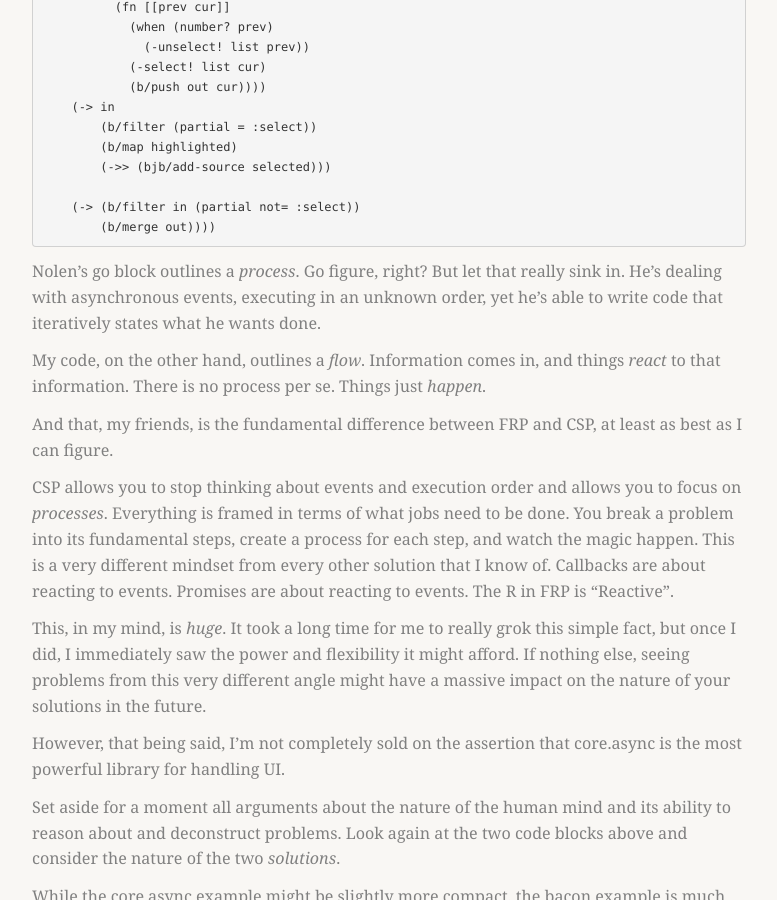
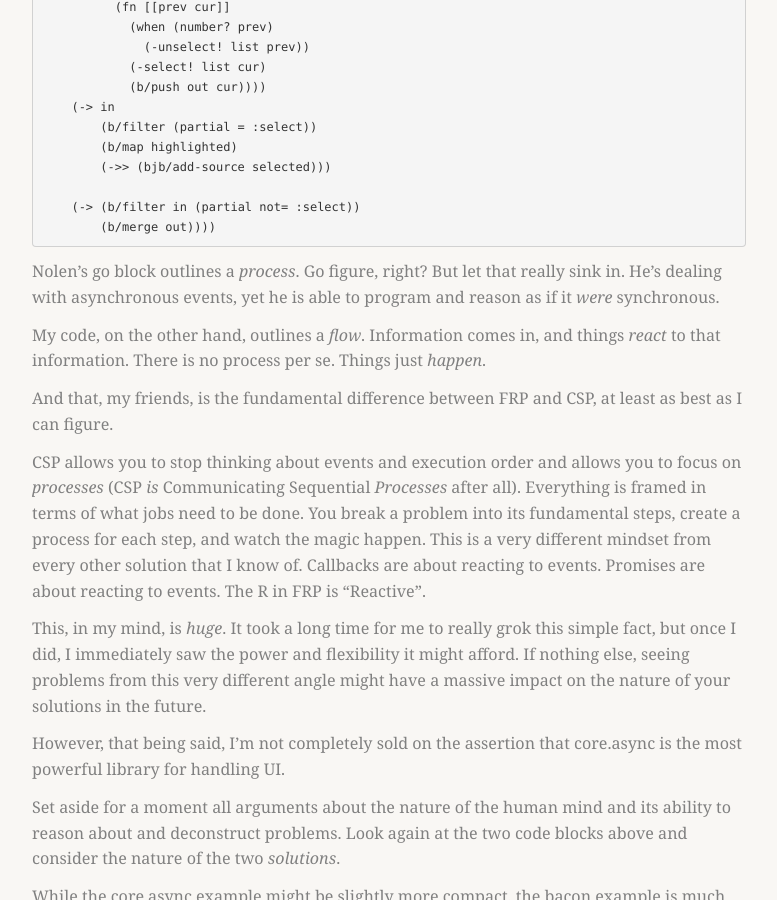
Before and after one commit to potetm/potetm.github.io, a Jekyll site: the page built from _posts/2014-01-25-responsive-design-csp.md, in a window 1280 px wide and 900 px high, scrolled down 5459 px. Shown: the whole window, without its empty margins (314-1091 px from the left). Built offline with Jekyll 4.4.1, drawn with Linux system fonts in a browser that asks for light colours; Markdown is read by kramdown in place of the engine named in the settings; some of the changed text lies outside the part shown.

Commit message:
Final version.

````diff
--- a/_posts/2014-01-25-responsive-design-csp.md
+++ b/_posts/2014-01-25-responsive-design-csp.md
@@ -7,7 +7,7 @@ Nolen's](http://swannodette.github.io/) excellent series of posts on Communicati
 consideration, I'm finally ready to comment on his [second post on CSP](http://swannodette.github.io/2013/07/31/extracting-processes/), *CSP
 is Responsive Design*.
 
-This is going to be a post in two parts.  In this post I will show my work closely following Nolen's design in his original post.  In the
+This is going to be a two part article.  In this post I will show my work closely following Nolen's design in his original post.  In the
 next post I will walk through how I would design the same component from scratch with bacon.js.  Both exercises have been useful in
 deciphering the relative strengths and weaknesses of core.async and bacon.js.
 
@@ -275,18 +275,18 @@ And my selector:
         (b/merge out))))
 ```
 
-Nolen's go block outlines a *process*.  Go figure, right?  But let that really sink in.  He's dealing with asynchronous events, executing in an
-unknown order, yet he's able to write code that iteratively states what he wants done.
+Nolen's go block outlines a *process*.  Go figure, right?  But let that really sink in.  He's dealing with asynchronous events, yet he is
+able to program and reason as if it *were* synchronous.
 
 My code, on the other hand, outlines a *flow*.  Information comes in, and things *react* to that information.  There is no process per se.
 Things just *happen*.
 
 And that, my friends, is the fundamental difference between FRP and CSP, at least as best as I can figure.
 
-CSP allows you to stop thinking about events and execution order and allows you to focus on *processes*.  Everything is framed in terms of
-what jobs need to be done.  You break a problem into its fundamental steps, create a process for each step, and watch the magic happen.
-This is a very different mindset from every other solution that I know of.  Callbacks are about reacting to events.  Promises are about
-reacting to events.  The R in FRP is "Reactive".
+CSP allows you to stop thinking about events and execution order and allows you to focus on *processes* (CSP *is* Communicating Sequential
+*Processes* after all).  Everything is framed in terms of what jobs need to be done.  You break a problem into its fundamental steps, create
+a process for each step, and watch the magic happen.  This is a very different mindset from every other solution that I know of.  Callbacks
+are about reacting to events.  Promises are about reacting to events.  The R in FRP is "Reactive".
 
 This, in my mind, is *huge*.  It took a long time for me to really grok this simple fact, but once I did, I immediately saw the power and
 flexibility it might afford.  If nothing else, seeing problems from this very different angle might have a massive impact on the nature of
````
